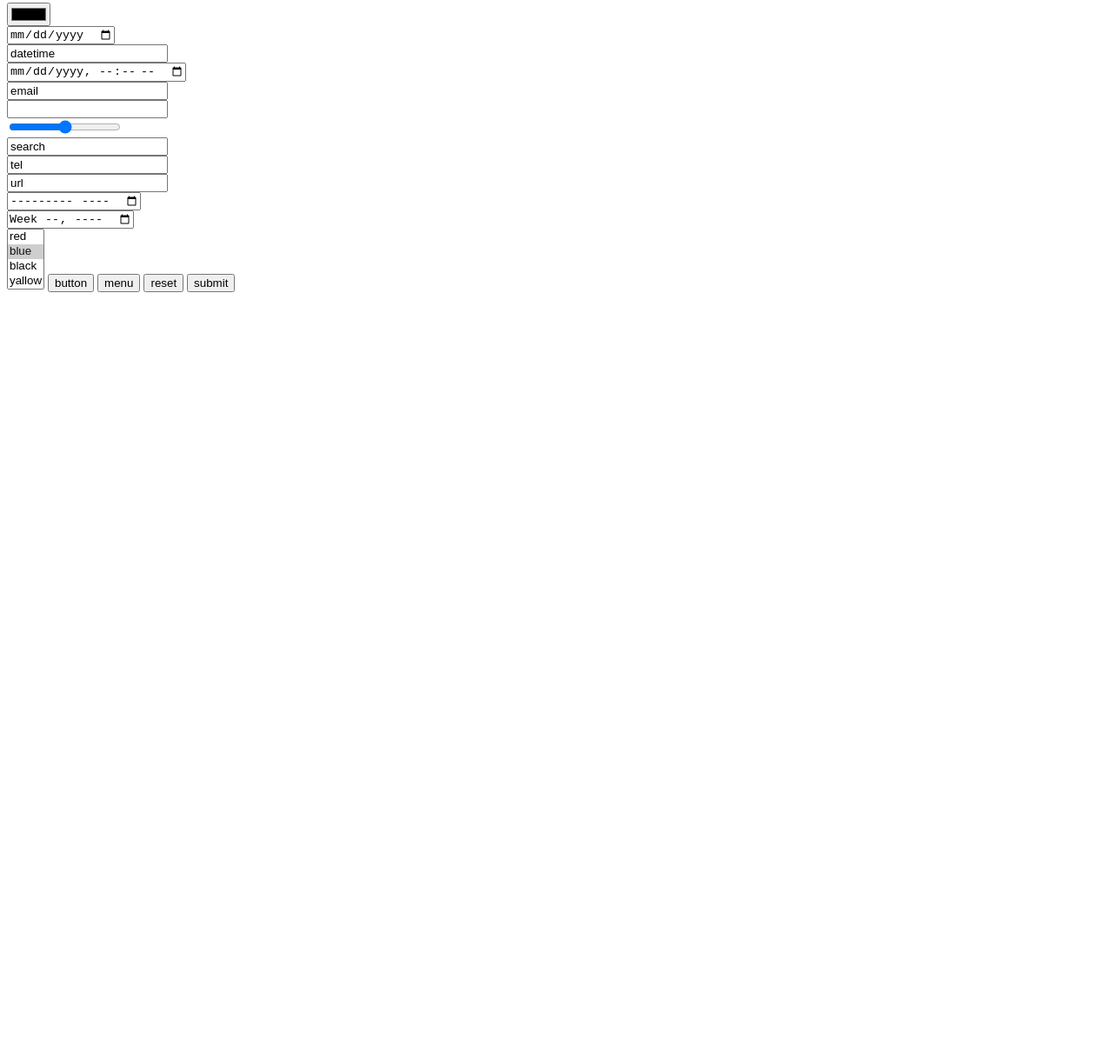
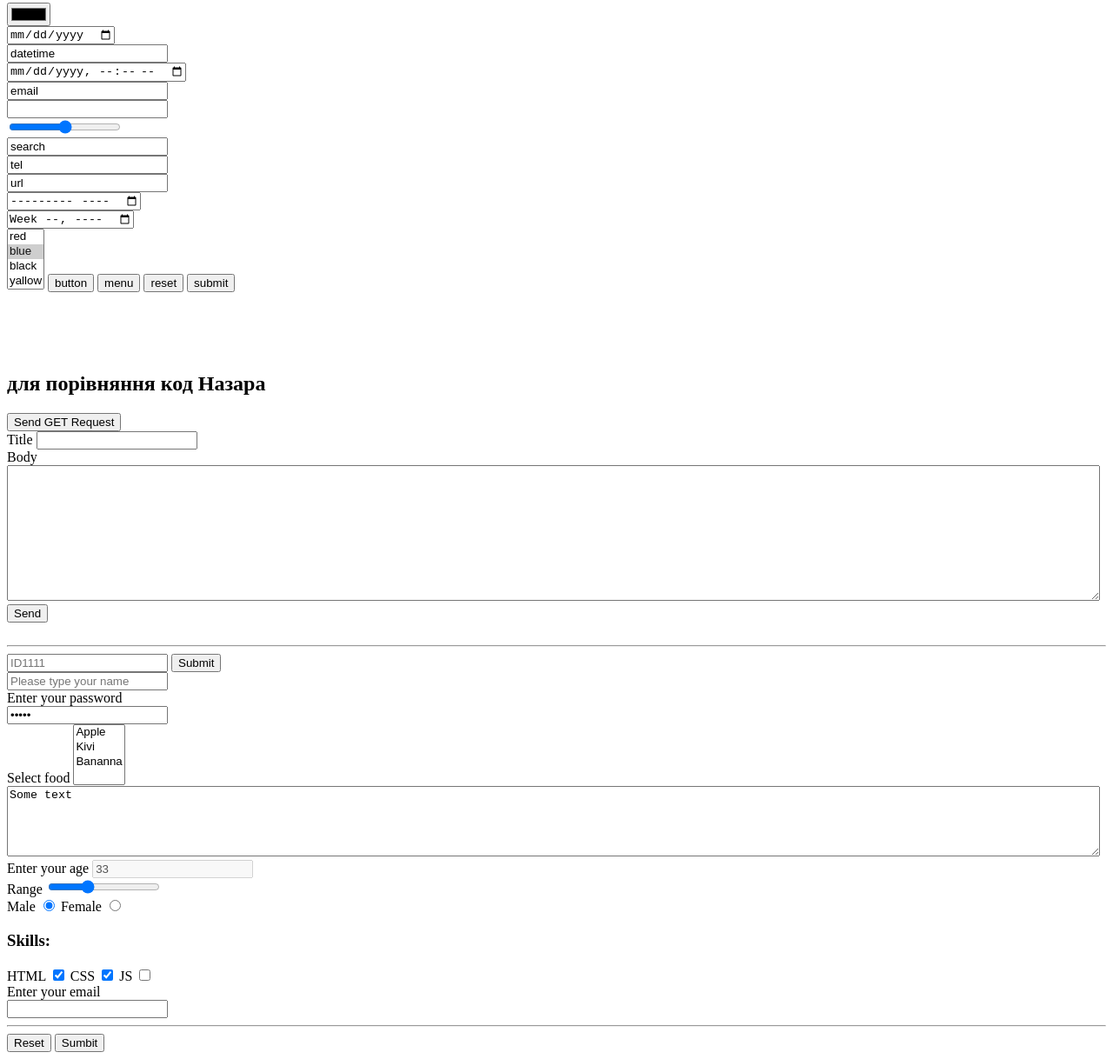
Before and after one commit to VladykoS/ItCluster, a plain HTML site: page homework_forms/index.html in a window 1280 px wide. Shown: the part 1209-2427 px from the top of the page at 87% size. Before the commit the page ends 1553 px from the top, so only its background shows below. Drawn offline with Linux system fonts and the light colour scheme.

Commit message:
доданий код для порівняння назара

```diff
--- a/homework_forms/index.html
+++ b/homework_forms/index.html
@@ -65,7 +65,9 @@
          </td>
       </tr>
    </table>
+
    <br><br><br>
+   <!-- практика -->
    <div>
       <input type="button" name="імя" value="button">
    </div>
@@ -153,6 +155,97 @@
    <button type="menu">menu</button>
    <button type="reset">reset</button>
    <button type="submit">submit</button>
+
+   <br><br><br><br><br>
+   <!-- код Назара -->
+   <h2>для порівняння код Назара</h2>
+   <!-- [GET] Send Request to get 100 POSTS -->
+   <form action="https://jsonplaceholder.typicode.com/posts" method="GET">
+      <button type="submit">Send GET Request</button>
+   </form>
+   <!-- [POST] Send Request to CREATE a new 101 POST -->
+   <form action="https://jsonplaceholder.typicode.com/posts" method="POST">
+      <div>
+         <label for="">Title</label>
+         <input type="text" name="title">
+      </div>
+      <div>
+         <label for="">Body</label>
+         <textarea name="body" cols="30" rows="10"></textarea>
+      </div>
+      <input type="hidden" name="userId" value="1">
+      <button type="submit">Send</button>
+   </form>
+   <br>
+   <hr>
+
+   <form action="">
+      <input type="text" name="employeeID" required pattern="[A-Z]{2}[0-9]{4}" placeholder="ID1111"
+         title="Employee ID is two capital letters followed by four digits">
+      <input type="submit" value="Submit">
+   </form>
+
+
+   <form action="" method="GET">
+      <div>
+         <label for="test">
+            <input type="text" id="test" name="name" placeholder="Please type your name" required>
+         </label>
+      </div>
+      <div>
+         <label for="">Enter your password</label><br>
+         <input type="password" name="password" value="12345" readonly>
+      </div>
+
+      <div>
+         <label for="">Select food</label>
+         <select name="" id="" multiple>
+            <option value="0">Apple</option>
+            <option value="1">
+               Kivi
+            </option>
+            <option value="2">Bananna</option>
+         </select>
+      </div>
+
+      <div>
+         <textarea name="" id="" cols="40" rows="5">Some text</textarea>
+      </div>
+
+      <div>
+         <label for="">Enter your age</label>
+         <input type="number" name="age" value="33" disabled>
+      </div>
+
+      <div>
+         <label for="">Range</label>
+         <input type="range" name="range" value="3" max="10" min="1" step="3">
+      </div>
+
+      <label for="m">Male</label>
+      <input type="radio" id="m" name="gender" value="male" checked>
+      <label for="f">Female</label>
+      <input type="radio" id="f" name="gender" value="female">
+
+      <h3>Skills:</h3>
+      <label for="html">HTML</label>
+      <input type="checkbox" id="html" name="skills" value="HTML" checked>
+      <label for="">CSS</label>
+      <input type="checkbox" name="skills" value="CSS" checked>
+      <label for="">JS</label>
+      <input type="checkbox" name="skills" value="JS">
+
+      <div>
+         <label for="">Enter your email</label><br>
+         <input type="email" name="email" autocomplete="off">
+      </div>
+
+      <hr>
+
+      <!-- <button type="button">Button</button> -->
+      <button type="reset">Reset</button>
+      <button type="submit">Sumbit</button>
+   </form>
 </body>
 
 </html>
```
